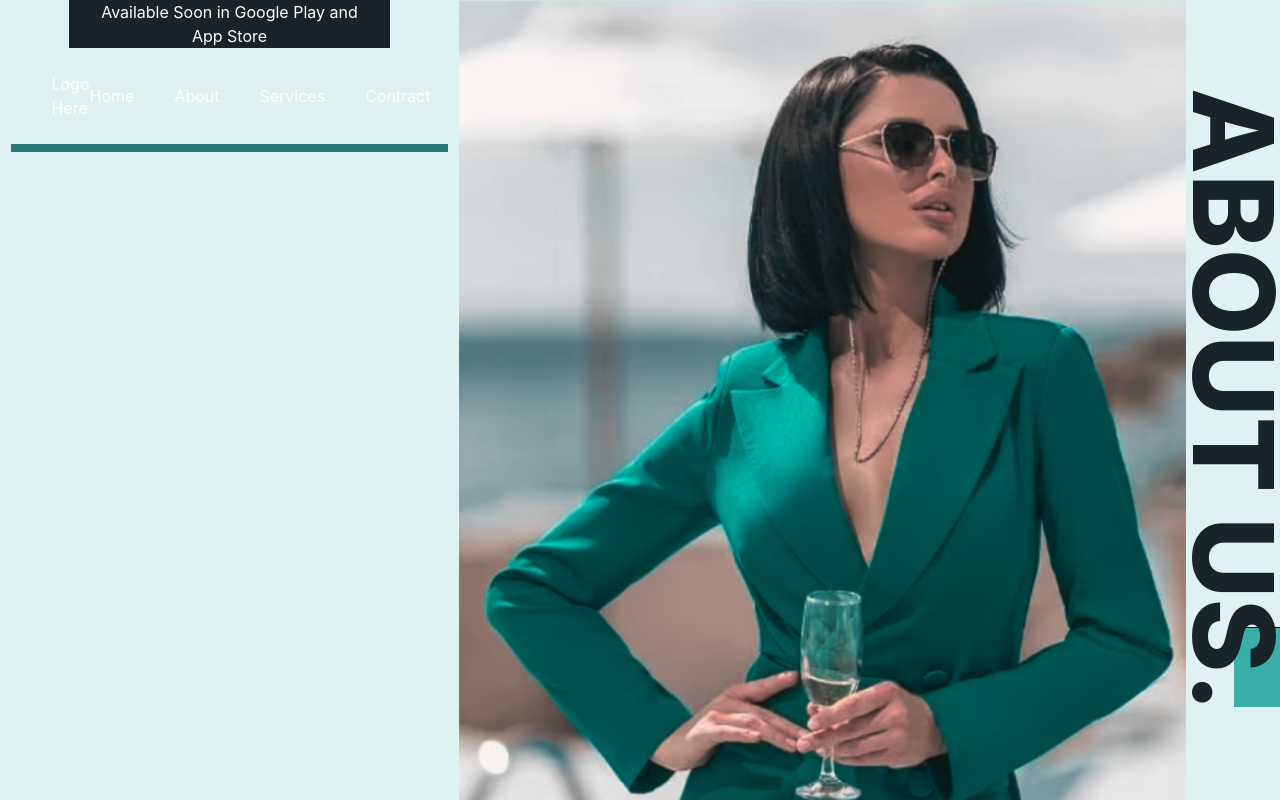
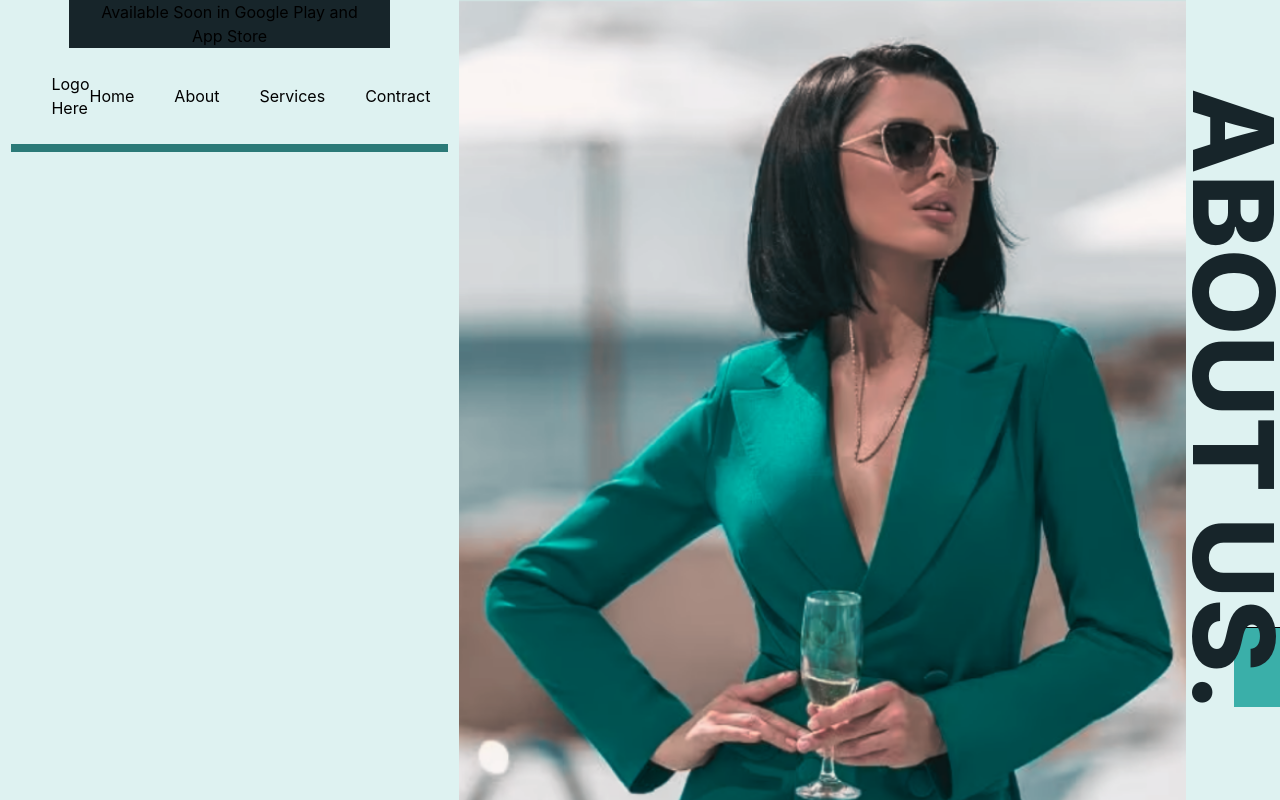
Before and after one commit to PonPonc/fitin-mainweb, a React (Create React App) app: page /about in a window 1280 px wide. Built offline with nearby package versions, Linux system fonts and the light colour scheme.

Commit message:
tngina mo ty (mamodify ang header)

```diff
--- a/src/modules/Landing/index.js
+++ b/src/modules/Landing/index.js
@@ -6,7 +6,7 @@ import GreenModel from '../../assets/Greenmodel1.png'
 const Landing = () =>{
     return(
         <div className='w-[100vw] bg-primary'>
-            <Header/>
+            <Header className='text-tertiary'/>
             <Footer/>
         </div>
     )
--- a/src/modules/generic/header.js
+++ b/src/modules/generic/header.js
@@ -1,13 +1,13 @@
 import React from 'react';
 
-function Header() {
+function Header(props) {
 
     return(
-    <div className='flex flex-col items-center text-tertiary'>
+    <div className={`flex flex-col items-center ${props.className}`}>
         <div className='px-5 bg-dark w-[70%] text-center'>
             <p>Available Soon in Google Play and App Store</p>
         </div>
-        <div className='flex items-center px-10 py-6 border-b-[8px] w-[95%] border-accent'>
+        <div className={`flex items-center px-10 py-6 border-b-[8px] w-[95%] border-accent`}>
             <a>Logo Here</a>
             <div className='flex ml-auto gap-10'>
                 <a>Home</a>
```
